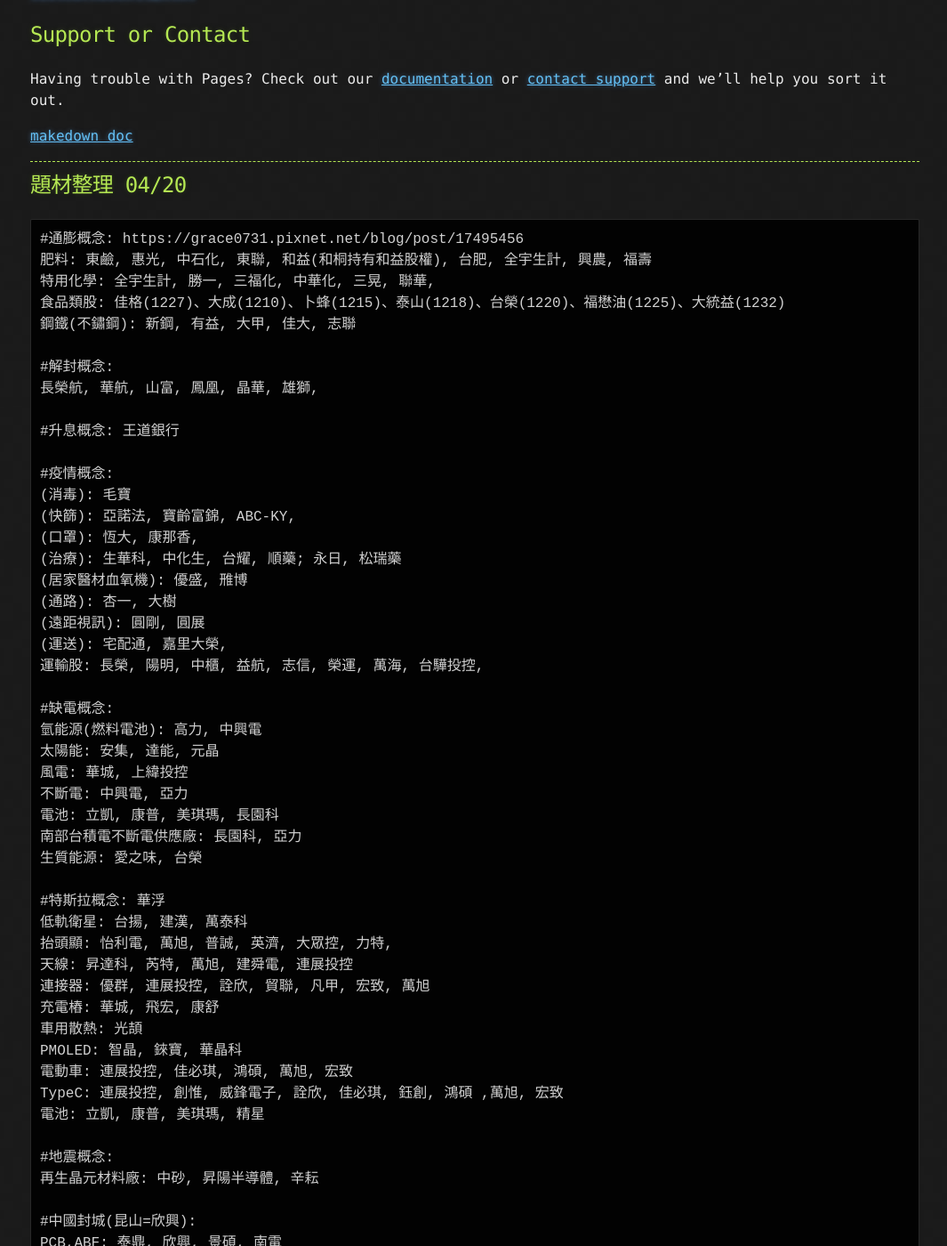
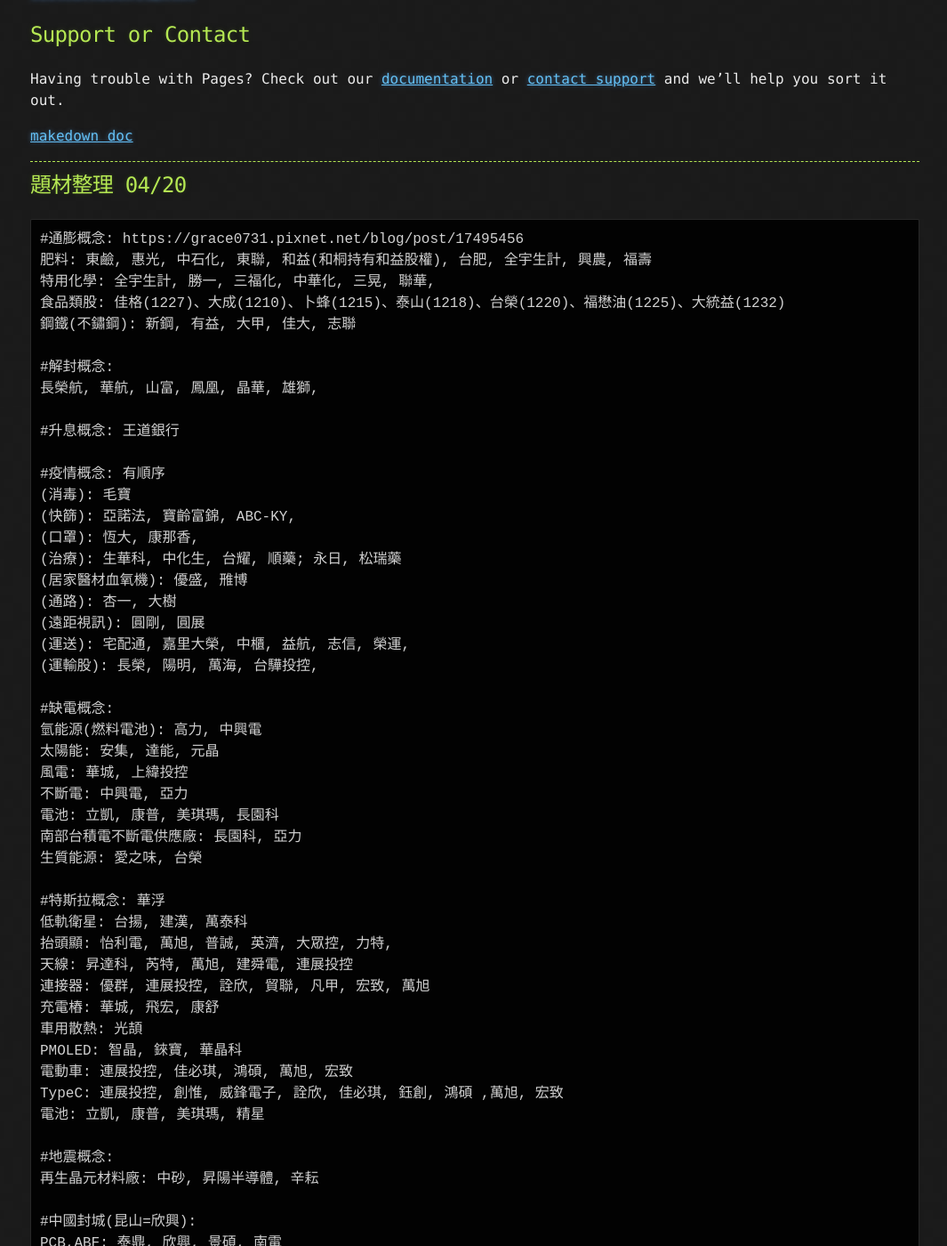
Before and after one commit to lepg5487/Stock_God, a Jekyll site: the page built from index.md, in a window 1280 px wide and 1400 px high, scrolled down 20291 px. Shown: the whole window at 89% size, without its empty margins (106-1171 px from the left). Built offline with Jekyll 4.4.1, drawn with Linux system fonts in a browser that asks for light colours; our own code applies the rules of GitHub Pages for plain Markdown files; some of the changed lines change nothing that is shown; some of the changed text lies outside the part shown.

Commit message:
Update index.md

```diff
--- a/index.md
+++ b/index.md
@@ -871,7 +871,7 @@
 
 #升息概念: 王道銀行
 
-#疫情概念:
+#疫情概念: 有順序
 (消毒): 毛寶
 (快篩): 亞諾法, 寶齡富錦, ABC-KY,
 (口罩): 恆大, 康那香,
@@ -879,8 +879,8 @@
 (居家醫材血氧機): 優盛, 雃博
 (通路): 杏一, 大樹
 (遠距視訊): 圓剛, 圓展
-(運送): 宅配通, 嘉里大榮,
-運輸股: 長榮, 陽明, 中櫃, 益航, 志信, 榮運, 萬海, 台驊投控,
+(運送): 宅配通, 嘉里大榮, 中櫃, 益航, 志信, 榮運,
+(運輸股): 長榮, 陽明, 萬海, 台驊投控,
 
 #缺電概念:
 氫能源(燃料電池): 高力, 中興電
```
